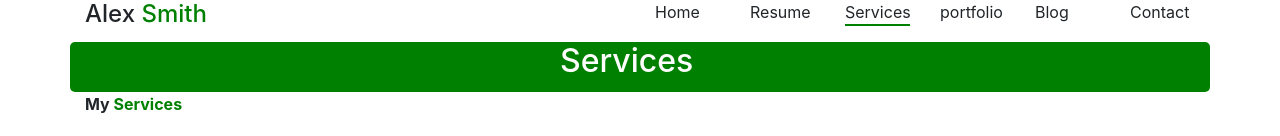
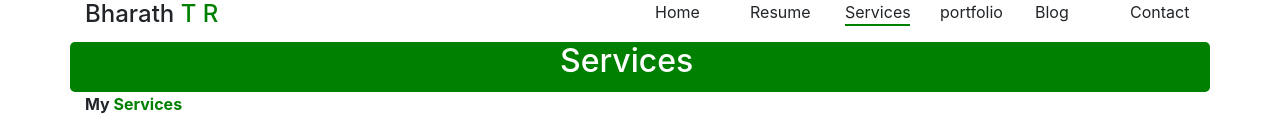
Before and after one commit to BharathRenu/services, a plain HTML site: page index.html in a window 1280 px wide. Shown: the top 136 px of the page. Drawn offline with nearby package versions, Linux system fonts and the light colour scheme.

Commit message:
Update index.html

```diff
--- a/index.html
+++ b/index.html
@@ -23,7 +23,7 @@
         <div class="container">
             <div class="row">
                 <div class="col-sm-6">
-                    <h4>Alex <span style="color: green">Smith</span></h4>
+                    <h4>Bharath <span style="color: green">T R</span></h4>
                 </div>
                 <div class="col-sm-1">
                     <p>Home</p>
```
